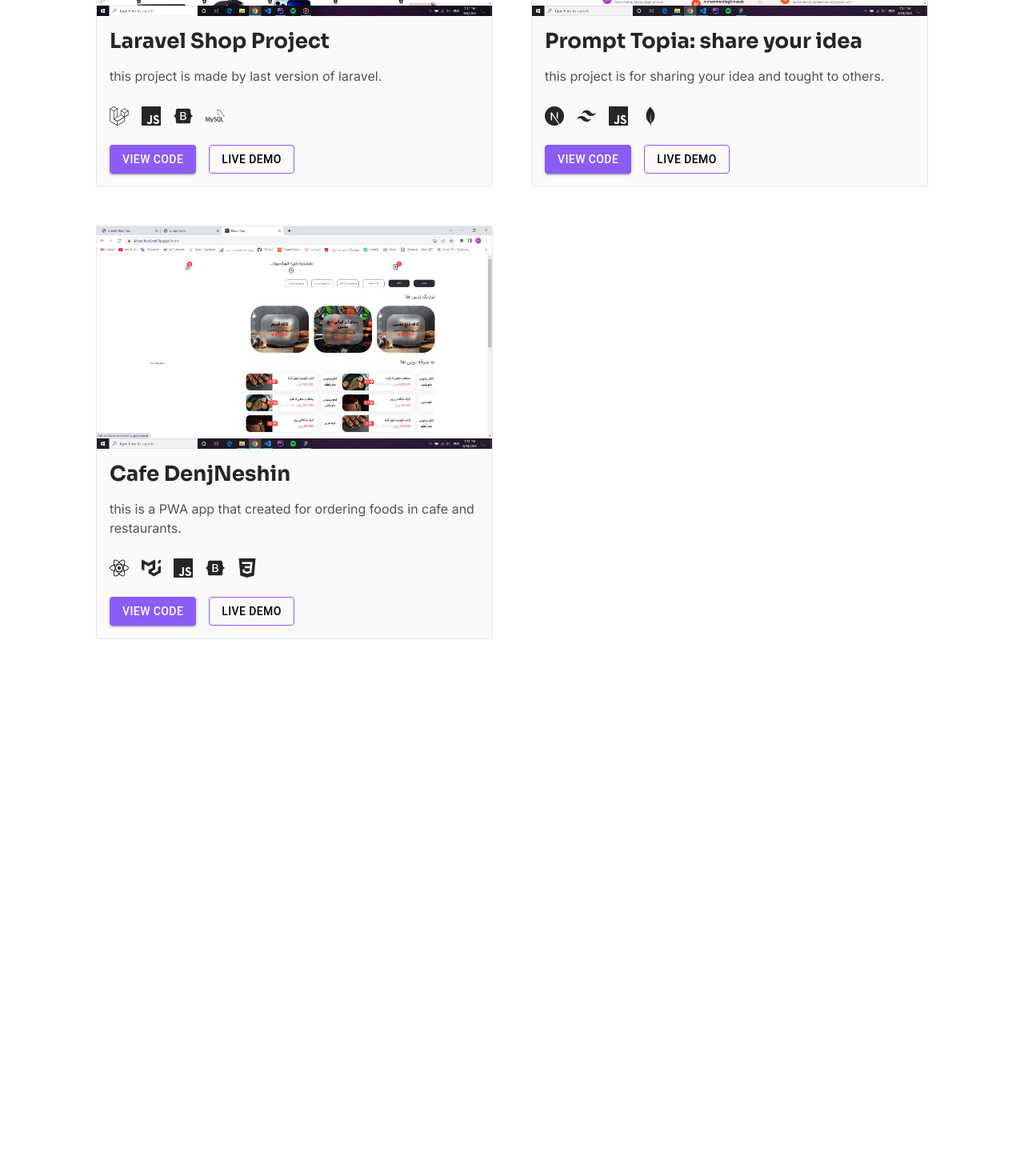
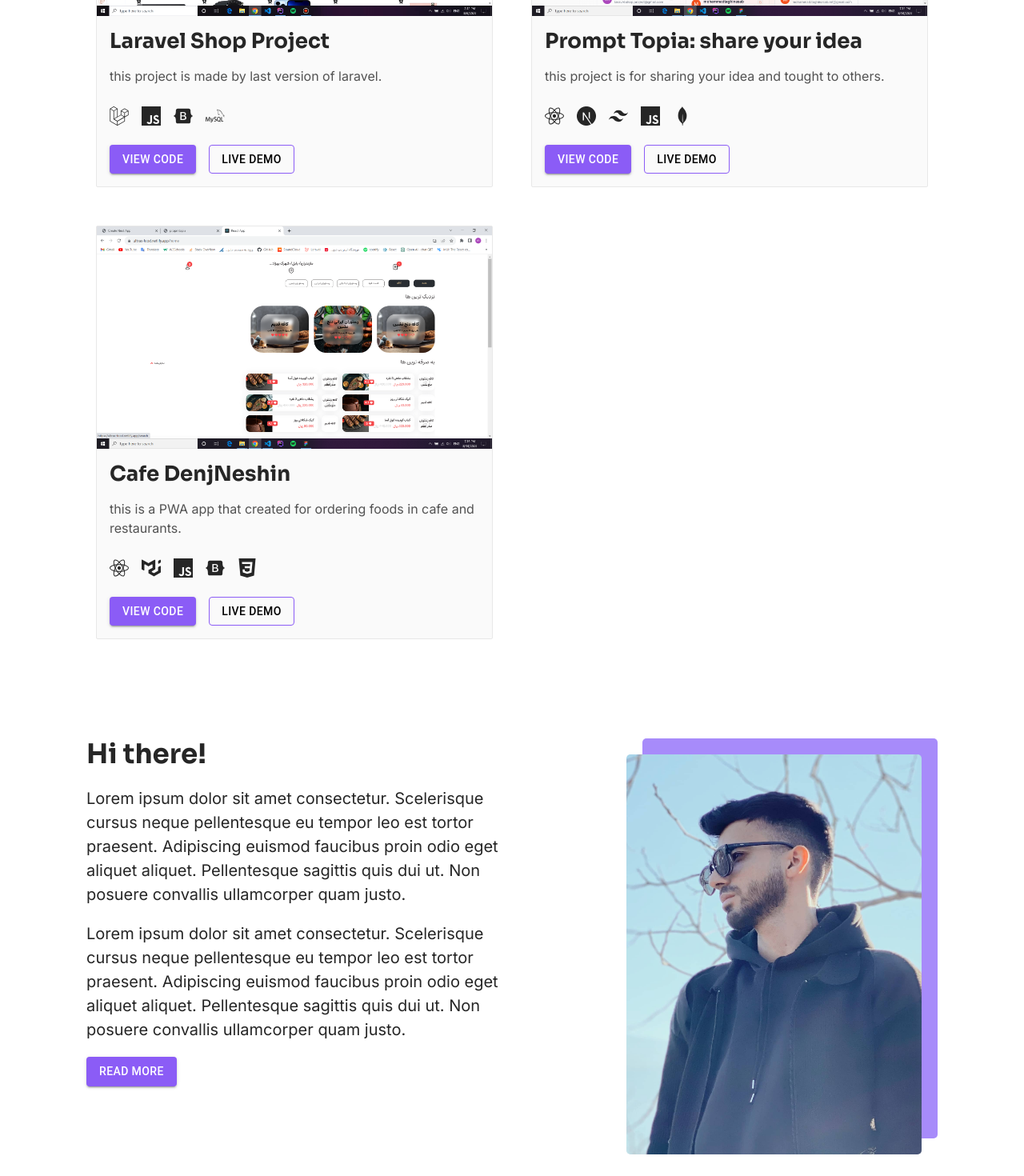
Before and after one commit to mohmdtn/portfolio-app, a Next.js app: page / in a window 1280 px wide. Shown: the part 1300-2770 px from the top of the page at 80% size. Before the commit the page ends 2153 px from the top, so only its background shows below. Built offline with nearby package versions, Linux system fonts and the light colour scheme.

Commit message:
finish summary and footer section and fix bugs

```diff
--- /dev/null
+++ b/app/components/Footer.jsx
@@ -0,0 +1,28 @@
+import Link from "next/link";
+import Button from "@mui/material/Button";
+import Stack from '@mui/material/Stack';
+
+import { BsGithub, BsLinkedin, BsEnvelope } from "react-icons/bs";
+import { AiOutlineArrowUp } from "react-icons/ai";
+
+export const Footer = () => {
+  return (
+    <footer>
+      <section className="d-flex justify-content-between align-items-center">
+        <h4>Let’s connect</h4>
+        <Stack className="buttons" direction="row" spacing={2}>
+          <Link href="mailto:mohammad.taghinasab.mt@gmail.com" target="_blank"><Button sx={{bgcolor: "#7C3AED"}} variant="contained" color="secondary" className="py-2"><BsEnvelope /></Button></Link>
+          <Link href="https://github.com/mohmdtn" target="_blank"><Button sx={{bgcolor: "#7C3AED"}} variant="contained" color="secondary" className="py-2"><BsGithub /></Button></Link>
+          <Link href="https://linkedin.com/in/mohammad-taghinasab" target="_blank"><Button sx={{bgcolor: "#7C3AED"}} variant="contained" color="secondary" className="py-2"><BsLinkedin /></Button></Link>
+        </Stack>
+      </section>
+      <section className="d-flex justify-content-between align-items-center my-5">
+        <h6>Shoot me email to chat about my work or just like to say hey 👋</h6>
+        <Button color="secondary" className="back-top">Back To Top <AiOutlineArrowUp /></Button>
+      </section>
+      <section>
+        <p>© Coded by Mohammad Taghinasab 💜</p>
+      </section>
+    </footer>
+  );
+};
--- a/app/components/Hero.jsx
+++ b/app/components/Hero.jsx
@@ -19,8 +19,8 @@ export const Hero = () => {
 
           <div className="buttons">
             <Stack direction="row" spacing={2}>
-              <Link href=""><Button sx={{bgcolor: "#7C3AED"}} variant="contained" color="secondary" className="py-2"><BsGithub /></Button></Link>
-              <Link href=""><Button sx={{bgcolor: "#7C3AED"}} variant="contained" color="secondary" className="py-2"><BsLinkedin /></Button></Link>
+              <Link href="https://github.com/mohmdtn" target="_blank"><Button sx={{bgcolor: "#7C3AED"}} variant="contained" color="secondary" className="py-2 icon"><BsGithub /></Button></Link>
+              <Link href="https://linkedin.com/in/mohammad-taghinasab" target="_blank"><Button sx={{bgcolor: "#7C3AED"}} variant="contained" color="secondary" className="py-2 icon"><BsLinkedin /></Button></Link>
               <Link href=""><Button sx={{borderColor: "#7C3AED", color: "#000"}} variant="outlined" color="secondary">GET IN TOUCH</Button></Link>
               <Link href=""><Button sx={{borderColor: "#7C3AED", color: "#000"}} variant="outlined" color="secondary">RESOME</Button></Link>
             </Stack>
--- a/app/components/Nav.jsx
+++ b/app/components/Nav.jsx
@@ -1,6 +1,6 @@
-import React from "react";
 import Link from "next/link";
 import Button from "@mui/material/Button";
+import IconButton from "@mui/material/IconButton";
 import { FiSun } from "react-icons/fi";
 
 export const Nav = () => {
@@ -14,7 +14,7 @@ export const Nav = () => {
           <Button color="secondary"><Link href="/about">About</Link></Button>
           <Button color="secondary"><Link href="">Resume</Link></Button>
         </div>
-        <button type="button" className="theme ms-4"><FiSun /></button>
+        <IconButton color="secondary" className="theme ms-4"><FiSun /></IconButton>
       </div>
     </nav>
   );
--- a/app/components/ProjectCard.jsx
+++ b/app/components/ProjectCard.jsx
@@ -32,8 +32,8 @@ export const ProjectCard = ({ img, desc, title, lang, github, demo }) => {
           </div>
           <div className="links">
             <Stack direction="row" spacing={2}>
-              <Link href={github}><Button sx={{bgcolor: "#8B5CF6"}} variant="contained" color="secondary">VIEW CODE</Button></Link>
-              <Link href={demo}><Button sx={{borderColor: "#8B5CF6", color: "#000"}} variant="outlined" color="secondary">LIVE DEMO</Button></Link>
+              <Link href={github} target="_blank"><Button sx={{bgcolor: "#8B5CF6"}} variant="contained" color="secondary">VIEW CODE</Button></Link>
+              <Link href={demo} target="_blank"><Button sx={{borderColor: "#8B5CF6", color: "#000"}} variant="outlined" color="secondary">LIVE DEMO</Button></Link>
             </Stack>
           </div>
         </section>
--- a/app/components/Projects.jsx
+++ b/app/components/Projects.jsx
@@ -13,7 +13,7 @@ const projects = [
     img: "/pictures/prompt.png",
     title: "Prompt Topia: share your idea",
     desc: "this project is for sharing your idea and tought to others.",
-    lang: { next: true, mongo: true, tailwind: true, js: true },
+    lang: { next: true, react: true, mongo: true, tailwind: true, js: true },
     github: "https://github.com/mohmdtn/prompt-app",
     demo: "https://prompt-app-one.vercel.app/",
   },
--- /dev/null
+++ b/app/components/Summary.jsx
@@ -0,0 +1,22 @@
+import Link from "next/link";
+import Button from "@mui/material/Button";
+import Image from "next/image";
+
+export const Summary = () => {
+  return (
+    <section className="summary">
+      <div className="row m-0">
+        <div className="col-md-6">
+          <h4>Hi there!</h4>
+          <p>Lorem ipsum dolor sit amet consectetur. Scelerisque cursus neque pellentesque eu tempor leo est tortor praesent. Adipiscing euismod faucibus proin odio eget aliquet aliquet. Pellentesque sagittis quis dui ut. Non posuere convallis ullamcorper quam justo.</p>
+          <p>Lorem ipsum dolor sit amet consectetur. Scelerisque cursus neque pellentesque eu tempor leo est tortor praesent. Adipiscing euismod faucibus proin odio eget aliquet aliquet. Pellentesque sagittis quis dui ut. Non posuere convallis ullamcorper quam justo.</p>
+          <Link href={"/about-me"}><Button sx={{bgcolor: "#8B5CF6"}} variant="contained" color="secondary">READ MORE</Button></Link>
+        </div>
+        <div className="col-md-6 position-relative d-flex justify-content-end align-items-center">
+          <div className="rectangle"></div>
+          <Image src="/pictures/about.jpg" alt="mohammad taghinasab" width={369} height={500} />
+        </div>
+      </div>
+    </section>
+  );
+};
--- a/app/globals.css
+++ b/app/globals.css
@@ -8,6 +8,7 @@
 
   /* colors */
   --purple: #4c1d95;
+  --purple-light: #A78BFA;
   --dark: #262626;
   --smoky: #737373;
   --dark-smoky: #525252;
@@ -39,11 +40,13 @@ nav {
 nav .links a {
   color: var(--dark);
   text-decoration: none;
+  text-transform: capitalize;
   margin: 0 15px;
 }
 
 nav .theme {
-  all: unset;
+  color: var(--dark);
+  font-size: 20px;
 }
 
 .hero {
@@ -65,6 +68,11 @@ nav .theme {
 
 .hero .buttons a svg {
   font-size: 20px;
+}
+
+.hero .buttons a .icon {
+  min-width: 44px;
+  padding: 8px;
 }
 
 .hero .scroll {
@@ -126,3 +134,79 @@ nav .theme {
   color: var(--dark);
   margin-right: 16px;
 }
+
+.summary {
+  max-width: 1088px;
+  margin: 0 auto;
+  margin-top: 100px;
+}
+
+.summary h4 {
+  font-size: 34px;
+  font-family: "Sora";
+  font-weight: bold;
+  margin-bottom: 19px;
+}
+
+.summary p {
+  font-size: 20px;
+  color: var(--dark);
+  margin-bottom: 19px;
+}
+
+.summary .rectangle {
+  width: 369px;
+  height: 500px;
+  background-color: var(--purple-light);
+  border-radius: 5px;
+  position: absolute;
+  z-index: 1;
+}
+
+.summary img {
+  border-radius: 5px;
+  position: relative;
+  z-index: 2;
+  right: 20px;
+  top: 20px;
+}
+
+footer {
+  max-width: 904px;
+  margin: 0 auto;
+  margin-top: 100px;
+}
+
+footer h4 {
+  font-size: 28px;
+  font-family: "Sora";
+  font-weight: bold;
+}
+
+footer .buttons button {
+  min-width: 44px;
+  height: 44px;
+  padding: 8px;
+  background-color: var(--dark);
+  color: #fff;
+  font-size: 20px;
+}
+
+footer h6 {
+  font-size: 18px;
+  margin-bottom: 0;
+}
+
+footer p {
+  font-size: 16px;
+  color: var(--smoky);
+  text-align: center;
+}
+
+footer .back-top {
+  color: var(--dark);
+}
+
+footer .back-top svg {
+  font-size: 20px;
+}
--- a/app/layout.js
+++ b/app/layout.js
@@ -2,13 +2,14 @@ import "bootstrap/dist/css/bootstrap.css";
 import "./globals.css";
 
 import { Nav } from "./components/Nav";
+import { Footer } from "./components/Footer";
 
 import { Inter } from 'next/font/google'
 
 const inter = Inter({ subsets: ['latin'] })
 
 export const metadata = {
-  title: "Create Next App",
+  title: "mohammad taghinasab",
   description: "Generated by create next app",
 };
 
@@ -18,6 +19,7 @@ export default function RootLayout({ children }) {
       <body className={inter.className}>
         <Nav />
         {children}
+        <Footer />
       </body>
     </html>
   );
--- a/app/page.js
+++ b/app/page.js
@@ -1,11 +1,13 @@
 import { Hero } from './components/Hero';
 import { Projects } from './components/Projects';
+import { Summary } from './components/Summary';
 
 export default function Home() {
   return (
     <main>
       <Hero />
       <Projects />
+      <Summary />
     </main>
   )
 }
```
Also changed, not shown: public/pictures/about.jpg (added).
